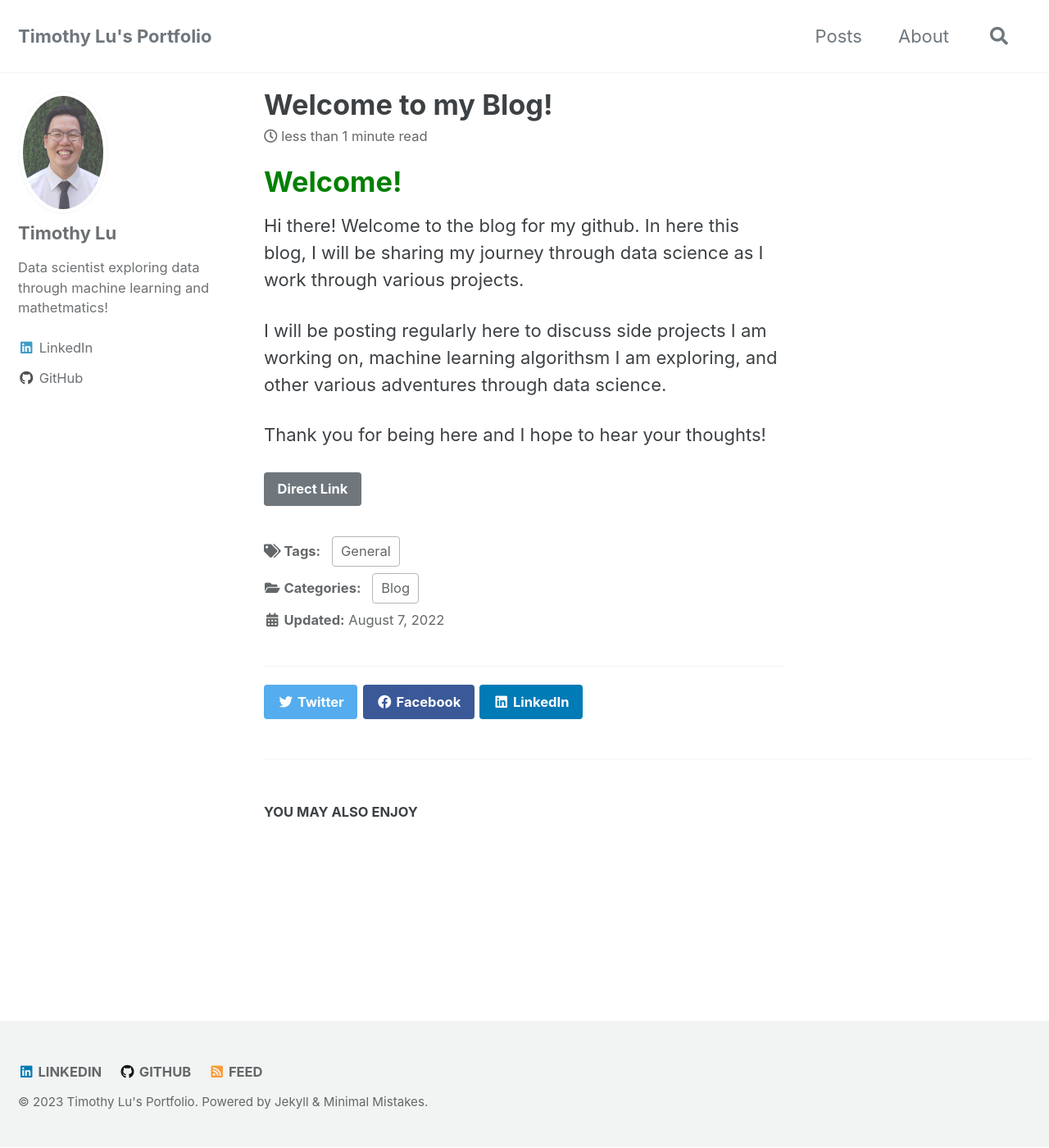
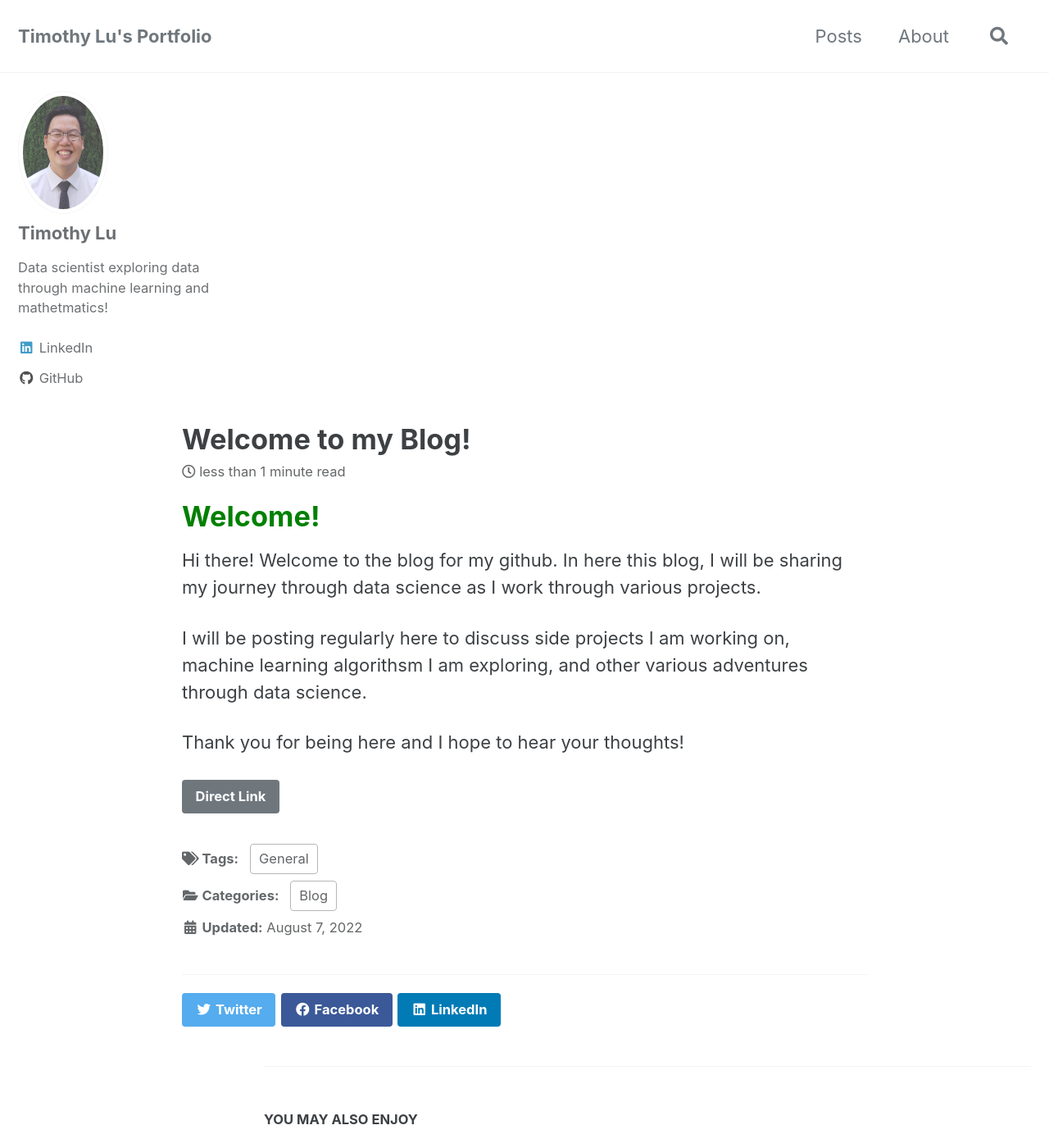
Before and after one commit to lutimoth/lutimoth.github.io, a Jekyll site: the page built from _posts/2022-08-07-introduction.md, in a window 1280 px wide and 1400 px high. Shown: the whole window at 82% size. Built offline with Jekyll 4.4.1, drawn with Linux system fonts in a browser that asks for light colours; cached includes are drawn as plain includes.

Commit message:
test larger breakpoint

```diff
--- a/_sass/minimal-mistakes/_page.scss
+++ b/_sass/minimal-mistakes/_page.scss
@@ -49,16 +49,16 @@ body {
 }
 
 .page {
-  @include breakpoint($large) {
+  @include breakpoint($x-large) {
     float: right;
     width: calc(100% - #{$right-sidebar-width-narrow});
     padding-right: $right-sidebar-width-narrow;
   }
 
-  @include breakpoint($x-large) {
-    width: calc(100% - #{$right-sidebar-width});
-    padding-right: $right-sidebar-width;
-  }
+  // @include breakpoint($x-large) {
+  //   width: calc(100% - #{$right-sidebar-width});
+  //   padding-right: $right-sidebar-width;
+  // }
 
   .page__inner-wrap {
     float: left;
```
